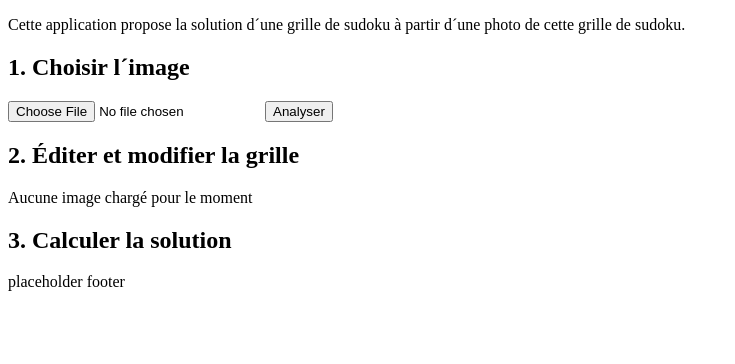
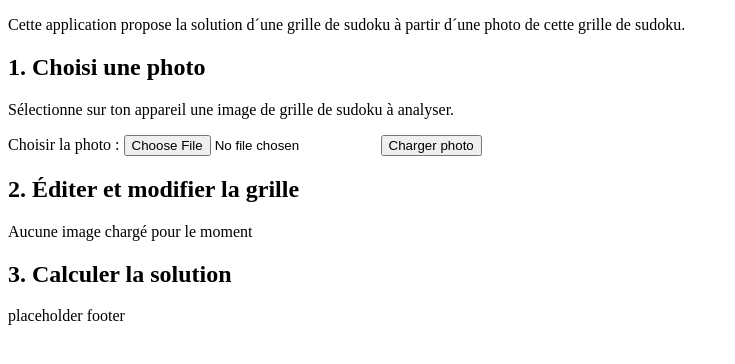
Before and after one commit to renlo08/sudoku-app, a Django app: page / in a window 1280 px wide. Shown: the part 78-442 px from the top of the page, without its empty margins (0-735 px from the left). Run offline with Django 4.2, Linux system fonts and the light colour scheme.

Commit message:
implement htmx-request upload-photo

```diff
--- a/sudoku/app/forms.py
+++ b/sudoku/app/forms.py
@@ -1,3 +1,5 @@
+import os
+
 from django import forms
 
 from app.models import Image
@@ -7,3 +9,16 @@ class ImageForm(forms.ModelForm):
     class Meta:
         model = Image
         fields = '__all__'
+        labels = {
+            'photo': 'Choisir la photo '
+        }
+
+    def clean_photo(self):
+        photo = self.cleaned_data.get('photo')
+        if photo:
+            main, ext = os.path.splitext(photo.name)
+            ext = ext.lstrip('.').lower()
+            if ext not in ['png', 'jpg', 'jpeg']:
+                raise forms.ValidationError(
+                    'Format de fichier non supporté. Charger une photo au format .png, .jpg, .jpeg')
+        return photo
--- a/sudoku/app/models.py
+++ b/sudoku/app/models.py
@@ -2,5 +2,6 @@ from django.db import models
 
 
 class Image(models.Model):
-    file = models.ImageField(upload_to='images/')
+    id = models.AutoField(primary_key=True)
+    photo = models.ImageField(upload_to='sudoku_photos/')
     uploaded_at = models.DateTimeField(auto_now_add=True)
--- a/sudoku/app/urls.py
+++ b/sudoku/app/urls.py
@@ -9,7 +9,7 @@ urlpatterns = [
 ]
 
 htmx_urlpatterns = [
-    path('upload/', views.upload_view, name='upload'),
+    path('upload/', views.upload_photo_view, name='upload_photo'),
 ]
 
 urlpatterns = utils.arrange_urlpatterns(urlpatterns + htmx_urlpatterns)
--- a/sudoku/sudoku/settings.py
+++ b/sudoku/sudoku/settings.py
@@ -116,6 +116,8 @@ STATIC_URL = 'static/'
 STATICFILES_DIRS = [BASE_DIR / 'static']
 # STATIC_ROOT = os.path.join(BASE_DIR, 'staticfiles')
 
+MEDIA_ROOT = BASE_DIR / 'media'
+
 # Default primary key field type
 # https://docs.djangoproject.com/en/4.2/ref/settings/#default-auto-field
 
--- a/sudoku/sudoku/urls.py
+++ b/sudoku/sudoku/urls.py
@@ -27,4 +27,5 @@ urlpatterns = [
     path('solver-app/', include('app.urls'), name='app'),
 ]
 
-urlpatterns += static(settings.MEDIA_URL, document_root=settings.MEDIA_ROOT)
+if settings.DEBUG:
+    urlpatterns += static(settings.MEDIA_URL, document_root=settings.MEDIA_ROOT)
--- a/sudoku/templates/index.html
+++ b/sudoku/templates/index.html
@@ -4,16 +4,18 @@
     <div>Cette application propose la solution d´une grille de sudoku à partir d´une photo de cette grille de sudoku.
     </div>
     <section>
-        <h1>1. Choisir l´image</h1>
-        <form action="{% url 'app:upload' %}" method="post"
-              enctype="multipart/form-data">
+        <h1>1. Choisi une photo</h1>
+        <p>Sélectionne sur ton appareil une image de grille de sudoku à analyser.</p>
+        <form hx-post="{% url 'app:upload_photo' %}"
+              hx-encoding="multipart/form-data"
+              hx-target="#formMsg">
             {% csrf_token %}
-            {{ form.file }}
-            {{ form.errors.as_p }}
-{#                        <label for="uploadImg">Choisir une image:</label>#}
-{#                        <input type="file" id="uploadImg" name="uploadImg" accept="image/png, image/jpeg">#}
-            <button type="submit" value="upload">Analyser</button>
+            <div>
+                {{ form.photo.label_tag }} {{ form.photo }}
+                <button type="submit">Charger photo</button>
+            </div>
         </form>
+        <div id="formMsg"></div>
     </section>
     <section>
         <h1>2. Éditer et modifier la grille</h1>
```
Also changed, not shown: sudoku/app/admin.py (+14 -1 lines), sudoku/app/utils.py (added, +21 -0 lines), sudoku/app/views.py (+3 -5 lines), sudoku/templates/app/partials/upload.html (+10 -0 lines), sudoku/app/migrations/0003_rename_image_image_photo_image_name.py (added), sudoku/app/migrations/0004_alter_image_photo.py (added), sudoku/app/migrations/0005_alter_image_id_alter_image_name.py (added), sudoku/app/migrations/0006_remove_image_name.py (added), sudoku/media/sudoku_photos/capture_sudoku_Dev.png (added), 1 other file.
